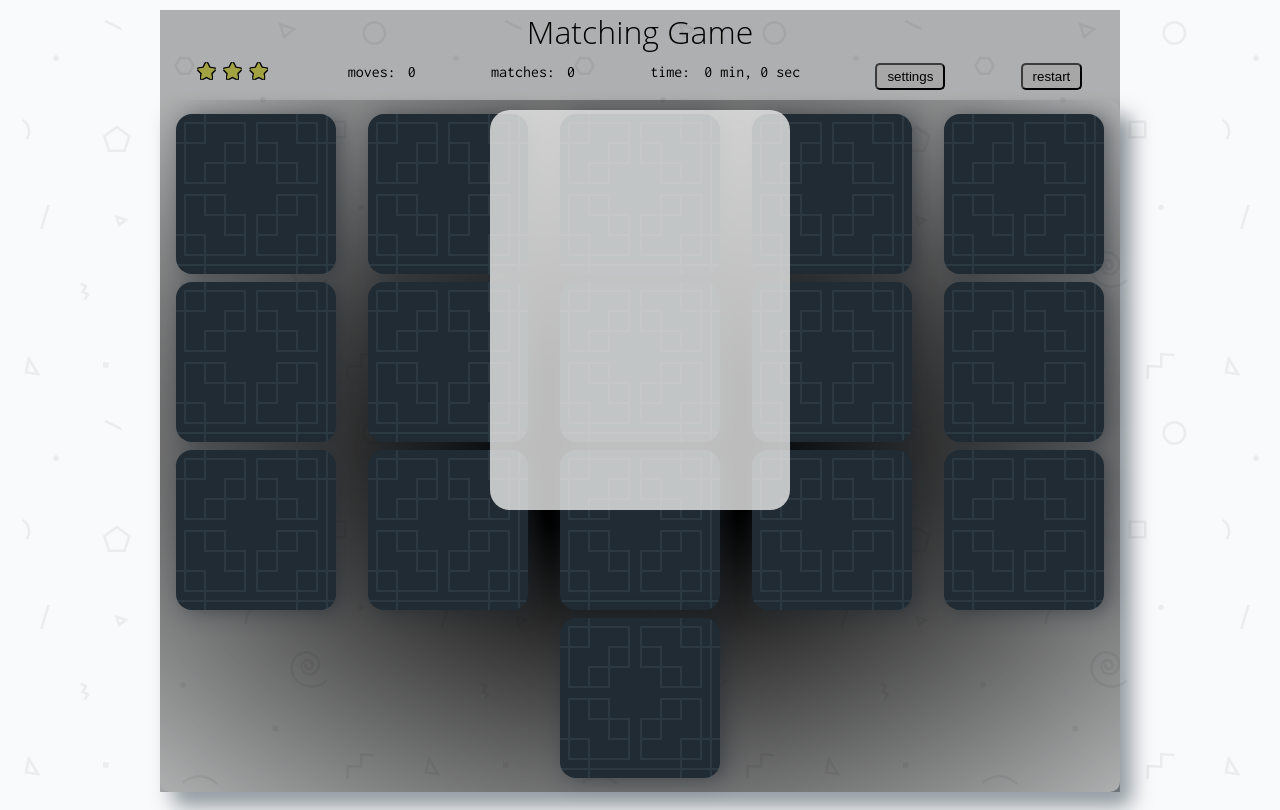
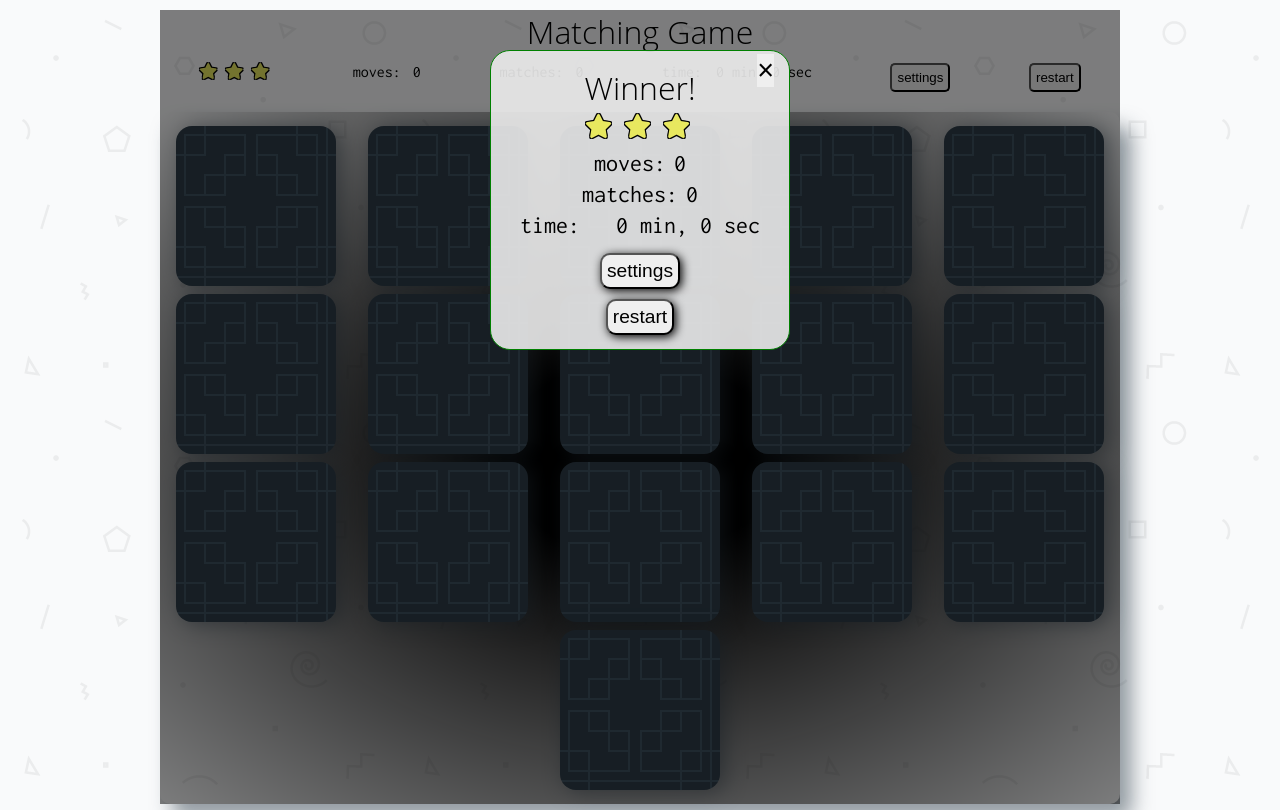
Before and after one commit to Jgigrich/Matching-game, a plain HTML site: page index.html in a window 1280 px wide. Both pictures are taken after a click on the button "settings". Drawn offline with Linux system fonts and the light colour scheme; a web font is replaced by a local one.

Commit message:
Add modal content

```diff
--- a/css/app.css
+++ b/css/app.css
@@ -139,6 +139,7 @@ h1 {
 .matches,
 .time {
   text-align: left;
+  margin: 0 0 5px 0;
 }
 
 .score-value {
@@ -153,8 +154,9 @@ h1 {
 }
 
 .btn {
-  padding: 0 10px;
+  padding: 5px;
   border-radius: 5px;
+  margin: 0 0 10px 0;
 }
 
 .modal {
@@ -162,7 +164,7 @@ h1 {
   position: absolute;
   width: 100%;
   height: 100%;
-  background: rgba(0, 0, 0, 0.3);
+  background: rgba(0, 0, 0, 0.5);
   z-index: 1;
   animation: open-modal 1s;
 }
@@ -180,10 +182,55 @@ h1 {
   position: absolute;
   transform: translateX(-50%);
   left: 50%;
-  top: 100px;
+  top: 40px;
   width: 300px;
-  height: 400px;
-  background: rgba(235, 235, 235, 0.8);
+  height: 300px;
+  background: rgba(235, 235, 235, 0.9);
   border-radius: 20px;
-  box-shadow: 5px 2px 20px #000);
+  border: 1px solid green;
+  text-align: center;
 }
+
+.modal-header {
+  height: 10px;
+  text-align: right;
+}
+
+.close-btn {
+  border: none;
+  font-size: 1.8em;
+  padding: 0;
+  margin: 0;
+  position: absolute;
+  top: 3px;
+  right: 15px;
+}
+
+.modal-main {
+
+}
+
+.modal-content h1 {
+  margin: 15px 0 5px 0;
+}
+
+.modal-score {
+  flex-flow: column;
+  align-items: center;
+  font-size: 1.5em;
+}
+
+.modal-score .time .score-value {
+  width: 180px;
+}
+
+.modal-content .btn {
+  font-size: 0.8em;
+  margin: 10px 0 0 0;
+  border-radius: 10px;
+  box-shadow: 2px 2px 10px;
+}
+
+.modal-score * {
+  /*border: 1px solid red;*/
+}
--- a/index.html
+++ b/index.html
@@ -41,21 +41,12 @@
 
         <div class="modal">
           <div class="modal-content">
-            <header class="modal-header">
-
-            </header>
-            <main class="modal-main">
-
-            </main>
-            <footer class="modal-footer">
-
-            </footer>
+              <button class="close-btn" aria-label="Close Winner Modal Box">&times;</button>
+              <h1>Winner!</h1>
           </div>
         </div>
     </div>
 
-
-
     <script src="js/app.js"></script>
 </body>
 </html>
--- a/js/app.js
+++ b/js/app.js
@@ -78,9 +78,9 @@ function cardClick() {
 
 function updateStars() {
   const stars = document.querySelector(".stars").children;
-  if(moves === 4){stars[2].firstChild.classList.remove("shine")}
-  else if(moves === 6){stars[1].firstChild.classList.remove("shine")}
-  else if(moves === 8){stars[0].firstChild.classList.remove("shine")}
+  if(moves === 13){stars[2].firstChild.classList.remove("shine")}
+  else if(moves === 16){stars[1].firstChild.classList.remove("shine")}
+  else if(moves === 19){stars[0].firstChild.classList.remove("shine")}
 }
 
 function updateMoves() {
@@ -157,7 +157,10 @@ function init() {
 }
 
 function openModal() {
-  console.log(document.querySelector('.modal'));
+  const scorePanel = document.querySelector('.score-panel').cloneNode(true);
+  scorePanel.classList.add("modal-score");
+  const modalContent = document.querySelector('.modal-content');
+  modalContent.appendChild(scorePanel);
   document.querySelector('.modal').style.display = 'block';
 }
 
```
